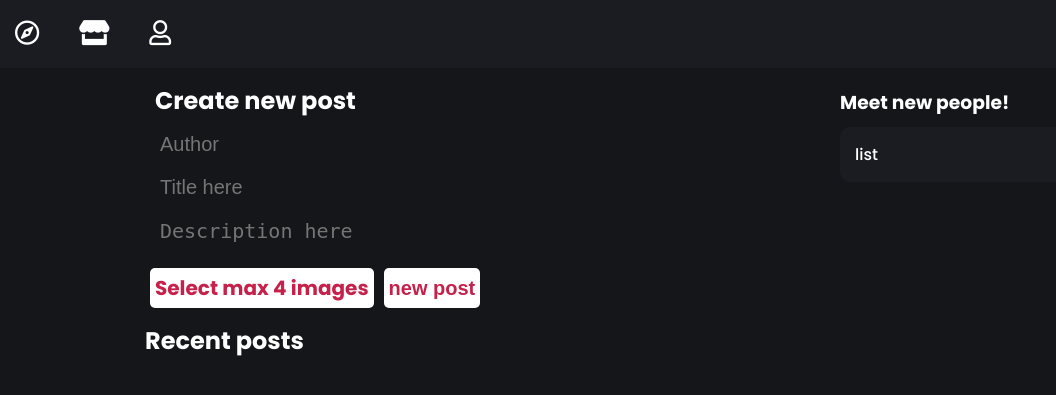
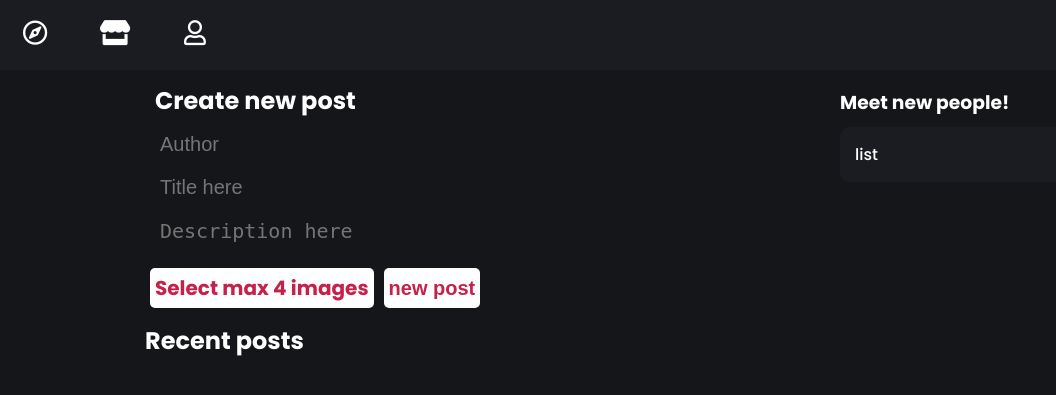
Before and after one commit to Tetuanni488/mymixy, a Node server app: page / in a window 1280 px wide. Shown: the top 395 px of the page, without its empty margins (0-1056 px from the left). Run offline with Node 20, Linux system fonts and the light colour scheme; data that the repository does not hold is empty; some libraries are stand-ins or nearby versions.

Commit message:
updated 0.0.7

```diff
--- a/src/public/css/base.css
+++ b/src/public/css/base.css
@@ -68,9 +68,12 @@
 .bttn-1{
     padding:5px;
     clip-path: circle(50%);
+    width: 50px;
+    height:50px;
     color:#fff;
     font-size:25px;
     text-decoration: none;
+    text-align: center;
     transition: all .5s;
 }
 .bttn-1:hover{
```
